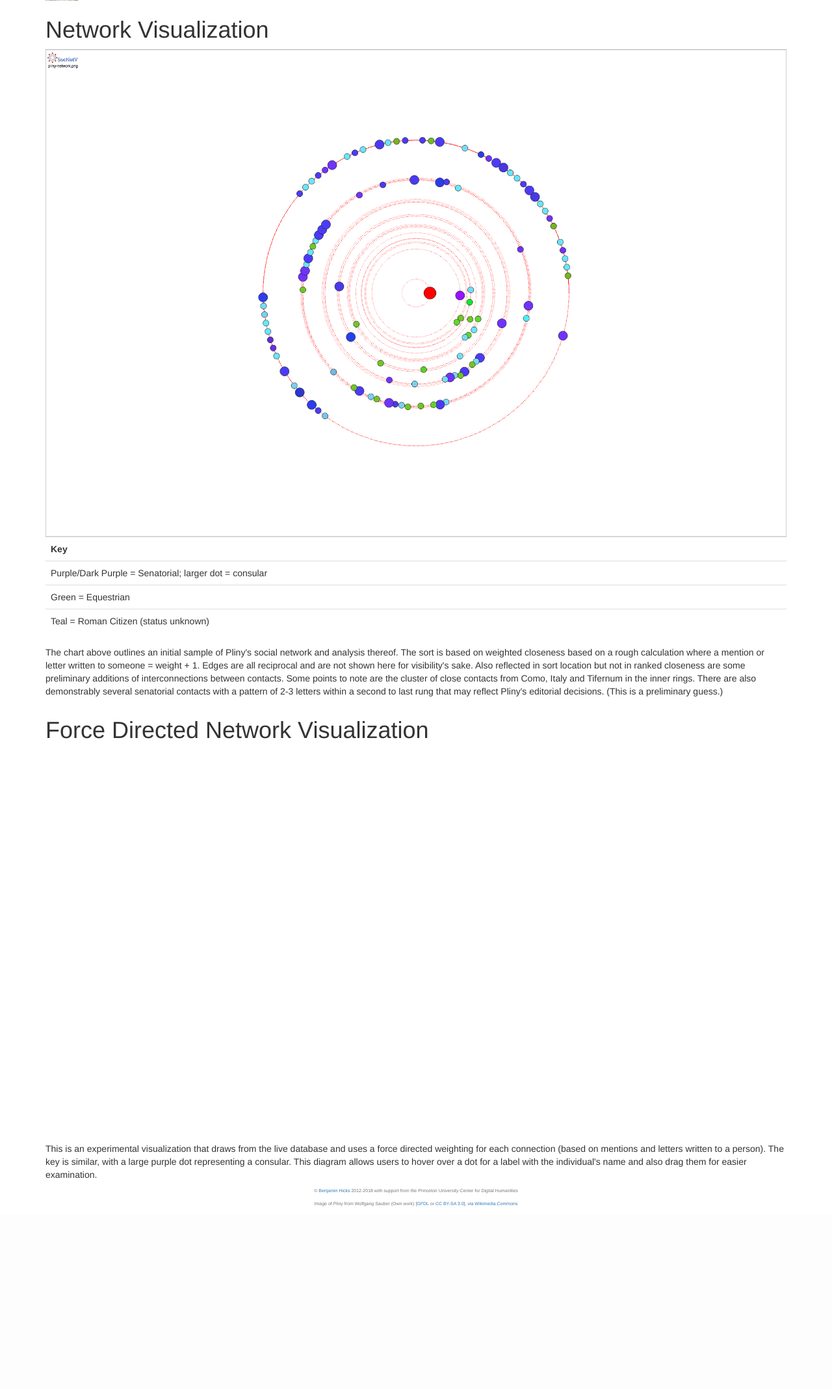
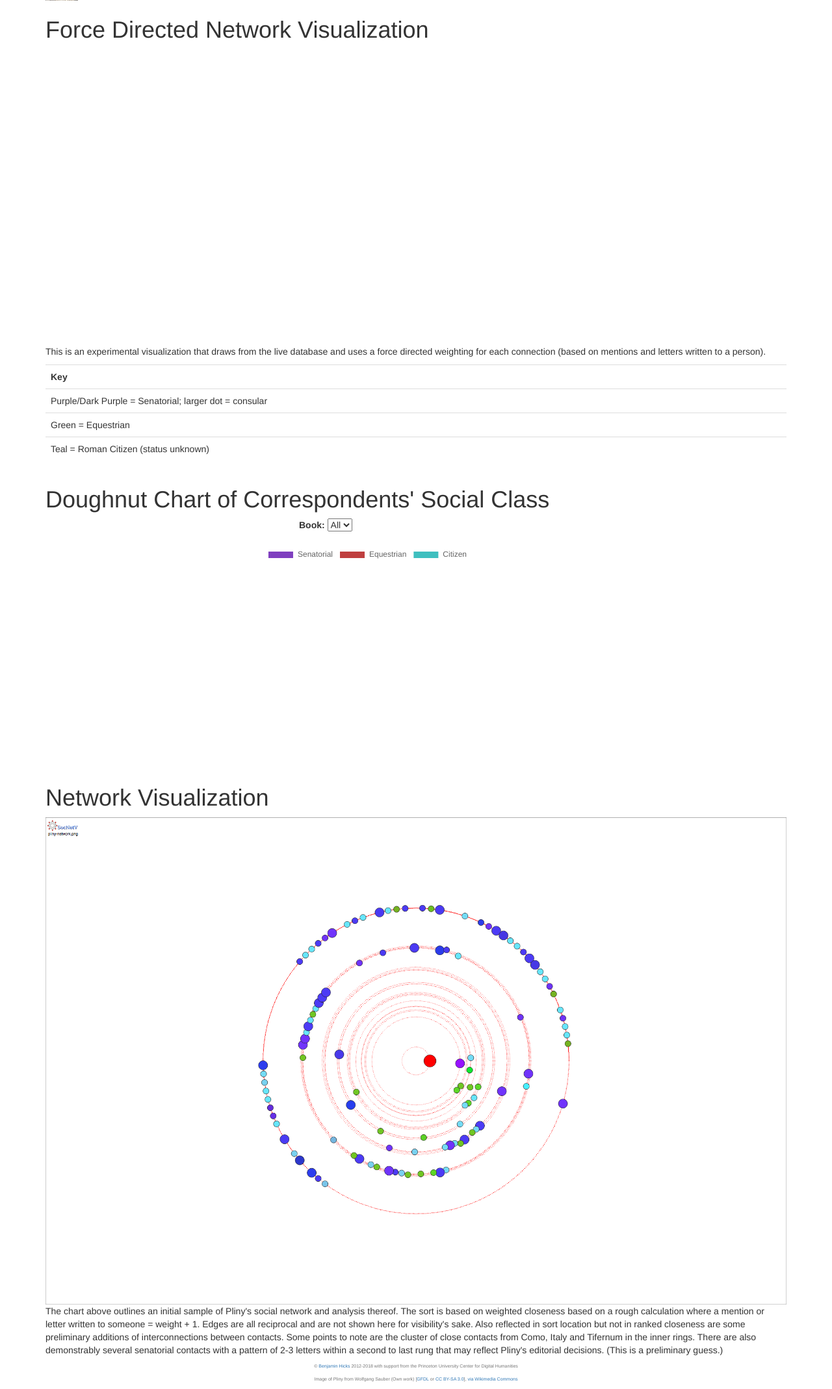
Before and after one commit to meg-codes/PlinyProject, a Django app: page /content/viz/ in a window 1280 px wide. Shown: the part 64-2202 px from the top of the page at 65% size. Before the commit the page ends 1921 px from the top, so only its background shows below. Run offline with Django 3.2, Linux system fonts and the light colour scheme; data that the repository does not hold is empty; some libraries are stand-ins or nearby versions.

Commit message:
Add donus chart viz for real

```diff
--- a/contentpages/templates/contentpages/viz.html
+++ b/contentpages/templates/contentpages/viz.html
@@ -3,7 +3,10 @@
 
 {% block head %}
   <script src="https://d3js.org/d3.v4.min.js"></script>
+  <script src="https://cdnjs.cloudflare.com/ajax/libs/Chart.js/2.7.2/Chart.bundle.min.js"></script>
   <script src="{% static 'graph-viz.js' %}"></script>
+  <script src="{% static 'donut-chart.js'%}"></script>
+
   <style>
     .links line {
       stroke: #999;
@@ -19,53 +22,79 @@
 
 {% block body %}
 
+  <h1>Force Directed Network Visualization</h1>
+  <div class="row">
+    <div class="col-xs-12" align="center">
+      <svg id="force-directed" width="600" height="600" style="margin-bottom: -150px;">
+        <script>
+          calld3ForceDirected()
+        </script>
+      </div>
+    </div>
+
+    <div class="row">
+      <div class='col-xs-12'>
+        <p>
+          This is an experimental visualization that draws from the live database and uses a force directed weighting for each connection (based on mentions and letters written to a person).
+
+          <table class='table'>
+            <tr>
+              <th>Key</th>
+            </tr>
+            <tr>
+              <td>Purple/Dark Purple = Senatorial; larger dot = consular</td>
+            </tr>
+            <tr>
+              <td>Green = Equestrian</td>
+            </tr>
+            <tr>
+              <td>Teal = Roman Citizen (status unknown)</td>
+            </tr>
+          </table>
+
+        </p>
+      </div>
+    </div>
+
+    <h1>Doughnut Chart of Correspondents' Social Class</h1>
+    <div class="row">
+      <div class="col-xs-6 col-xs-offset-4">
+        <form class='select-book' style="margin: auto;">
+          <div class='form-group'>
+            <label for="book-select">Book:</label>
+
+            <select id="book-select"></select>
+          </div>
+        </form>
+      </div>
+    </div>
+    <div class="row">
+      <div class="col-xs-offset-2 col-xs-8 col-xs-offset-2">
+        <div style="width: 600px; height: 600px; margin-bottom: -250px">
+          <canvas id="donut-chart">
+            <script>
+              renderDonutChart()
+            </script>
+          </canvas>
+        </div>
+    </div>
+  </div>
 
     <h1>Network Visualization</h1>
     <div class='row'>
       <div class='col-xs-12'>
         <a href='{% static "contentpages/pliny-network.png" %}'>
-      <img src='{% static "contentpages/pliny-network.png" %}' width='100%' />
+          <img src='{% static "contentpages/pliny-network.png" %}' width='100%'/>
         </a>
-    <table class='table'>
-      <tr><th>Key</th></tr>
-      <tr><td>Purple/Dark Purple = Senatorial; larger dot = consular</td></tr>
-      <tr><td>Green = Equestrian</td></tr>
-      <tr><td>Teal = Roman Citizen (status unknown)</td></tr>
-    </table>
 
         <p>
-      The chart above outlines an initial sample of Pliny's social network
-      and analysis thereof. The sort is based on weighted closeness based
-      on a rough calculation where a mention or letter written to someone =
-      weight + 1.
-
-      Edges are all reciprocal and are not shown here for visibility's sake.
-      Also reflected in sort location but
-      not in ranked closeness are some preliminary additions of interconnections
-      between contacts.
-
-      Some points to note are the cluster of close contacts
-      from Como, Italy and Tifernum in the inner rings.
-
-      There are also demonstrably several senatorial contacts with a pattern of
-      2-3 letters within a second to last rung that may reflect Pliny's editorial
-      decisions. (This is a preliminary guess.)
+          The chart above outlines an initial sample of Pliny's social network and analysis thereof. The sort is based on weighted closeness based on a rough calculation where a mention or letter written to someone = weight + 1. Edges are all reciprocal and
+          are not shown here for visibility's sake. Also reflected in sort location but not in ranked closeness are some preliminary additions of interconnections between contacts. Some points to note are the cluster of close contacts from Como, Italy and
+          Tifernum in the inner rings. There are also demonstrably several senatorial contacts with a pattern of 2-3 letters within a second to last rung that may reflect Pliny's editorial decisions. (This is a preliminary guess.)
         </p>
       </div>
     </div>
-<h1>Force Directed Network Visualization</h1>
-<div class="row">
-  <div class="col-xs-12">
-<svg width="600" height="600">
-  <script>calld3ForceDirected()</script>
-</svg>
-<p> This is an experimental visualization that draws from the live database and
-  uses a force directed weighting for each connection (based on mentions and
-  letters written to a person).
 
-  The key is similar, with a large purple dot representing a consular. This
-  diagram allows users to hover over a dot for a label with the individual's
-  name and also drag them for easier examination.
   </div>
 </div>
 {% endblock %}
--- a/contentpages/views.py
+++ b/contentpages/views.py
@@ -3,6 +3,7 @@ from django.views.generic import TemplateView
 
 class ContentPage(TemplateView):
     """View for rendering generic content pages"""
+
     def get_template_names(self):
         if 'template' in self.kwargs:
             return 'contentpages/%s.html' % self.kwargs['template']
--- /dev/null
+++ b/prosopography/static/donut-chart.js
@@ -0,0 +1,46 @@
+/**
+ * Lookup people to populate existing doughnut chart
+*/
+var lookupPeople = function() {
+
+}
+/**
+ * Function to render a doughnut chart of correspondents' social classes
+ * and to bind update AJAX calls to a simple select form.
+*/
+function renderDonutChart() {
+
+  // Get the jQuery object for the html5 canvas
+  var donutChart = $("#donut-chart");
+
+  // Append options to the form to avoid hardcoding it all in the template
+  // not necessary but less code.
+  $('#book-select').append($('<option />').val('').text('All'));
+  for (var i = 1; i < 10; i++) {
+    $('#book-select').append($('<option />').val(i).text(i));
+  }
+
+  // Perform an AJAX call to render initial values and render the form.
+  $.ajax({
+    url: "/people/social_class.json",
+    success: function(data) {
+      var classDonutChart = new Chart(donutChart, {
+        type: 'doughnut',
+        data: data,
+      })
+    }
+  });
+
+  // Bind a callback to picking a book from dropdown to update chart
+  $('#book-select').change(function() {
+    $.ajax({
+      url: "/people/social_class.json",
+      data: {q: $(this).val()},
+      success: function(data) {
+        classDonutChart.data = data;
+        classDonutChart.update();
+      }
+    });
+  });
+
+}
--- a/prosopography/static/graph-viz.js
+++ b/prosopography/static/graph-viz.js
@@ -1,7 +1,7 @@
 //Gratuitously adapted from https://bl.ocks.org/mbostock/4062045
 function calld3ForceDirected() {
 
-var svg = d3.select("svg"),
+var svg = d3.select("#force-directed"),
     width = +svg.attr("width"),
     height = +svg.attr("height");
 
--- a/prosopography/urls.py
+++ b/prosopography/urls.py
@@ -1,6 +1,7 @@
 from django.conf.urls import url
 from .views import (PersonListView, person_autocomplete,
-                    PersonAutoComplete, NodeEdgeListView, PersonDetailView)
+                    PersonAutoComplete, NodeEdgeListView,
+                    PersonDetailView, SocialClassView)
 
 urlpatterns = [
     url(r'^(?P<slug>[-\w\d]+)-(?P<id>\d+)/$', PersonDetailView.as_view(), name='detail'),
@@ -9,5 +10,5 @@ urlpatterns = [
     url(r'^dal-autocomplete/$', PersonAutoComplete.as_view(),
         name='dal-autocomplete'),
     url(r'^nodes.json$', NodeEdgeListView.as_view(), name='nodes'),
-
+    url(r'^social_class.json$', SocialClassView.as_view(), name='classes')
 ]
--- a/prosopography/views.py
+++ b/prosopography/views.py
@@ -184,3 +184,49 @@
 
     def render_to_response(self, context, **kwargs):
         return self.render_to_json_response()
+
+
+class SocialClassView(ListView):
+    model = Person
+
+    def render_to_json_response(self, **kwargs):
+        """Contextless rendering of queryset from get_data"""
+        return JsonResponse(self.get_data())
+
+    def get_data(self):
+        people = self.get_queryset()
+
+        book = self.request.GET.get('q', '')
+        if book:
+            try:
+                book = int(book)
+                people = people.filter(letters_to__book=book)
+            except ValueError:
+                pass
+        # data for Chart.js
+        data = {
+            'datasets': [{
+                # get people as senatorial, equestrian, and citizen
+                'data': [
+                    people.filter(senatorial='Y').count(),
+                    people.filter(equestrian='Y', senatorial='N').count(),
+                    people.filter(citizen='Y',
+                                  equestrian='N', senatorial='N').count()
+                    ],
+                'backgroundColor': [
+                    'rgb(127, 63, 191)',
+                    'rgb(191, 63, 63)',
+                    'rgb(63, 191, 191)'
+                ],
+
+            }],
+            'labels': [
+                'Senatorial',
+                'Equestrian',
+                'Citizen',
+            ]
+        }
+        return data
+
+    def render_to_response(self, context, **kwargs):
+        return self.render_to_json_response()
--- a/requirements.txt
+++ b/requirements.txt
@@ -2,6 +2,5 @@ Django~=1.11
 mysqlclient
 django-autocomplete-light
 django-bootstrap3
-gunicorn
 requests
 six
```
Lines whose indentation alone changed are shown as unchanged.
